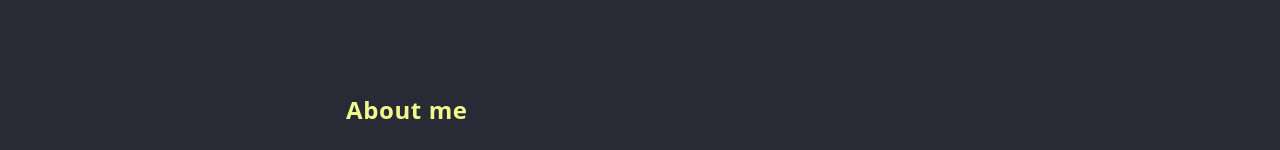
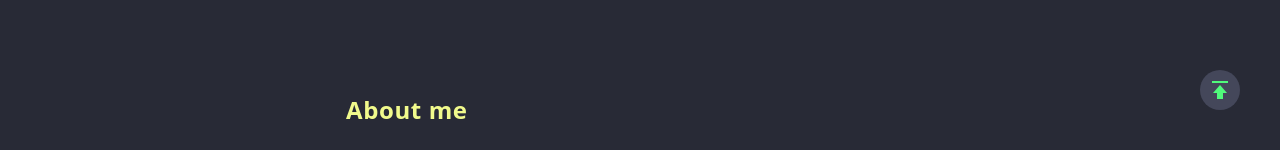
Before and after one commit to aliendro/portfolio, a React (Vite) app: page / in a window 1280 px wide. Shown: the part 650-800 px from the top of the page. Built offline with nearby package versions, Linux system fonts and the light colour scheme.

Commit message:
Add: go to the top button

```diff
--- a/src/components/content/Content.tsx
+++ b/src/components/content/Content.tsx
@@ -1,13 +1,19 @@
 import About from 'components/about/About';
 import Hero from 'components/hero/Hero';
 import Projects from 'components/projects/Projects';
+import GoTop from './GoTop';
+
+const styles = {
+  section: 'flex flex-col gap-40 mt-32 md:mt-40 justify-center w-full',
+};
 
 const Content = () => (
-  <div className="flex flex-col gap-40 mt-40 justify-center w-full">
+  <section className={styles.section}>
     <Hero />
     <About />
     <Projects />
-  </div>
+    <GoTop />
+  </section>
 );
 
 export default Content;
--- /dev/null
+++ b/src/components/content/GoTop.tsx
@@ -0,0 +1,39 @@
+import { Top } from 'assets';
+import { useEffect, useState } from 'react';
+
+const styles = {
+  button:
+    'bg-secondary w-10 h-10 rounded-full grid place-items-center fixed bottom-10 right-10 text-green transition-all duration-300',
+  icon: 'w-6 h-6',
+};
+
+const GoTop = () => {
+  const [goTopVisible, setGoTopVisible] = useState<boolean>(false);
+
+  const goTop = goTopVisible ? `${styles.button} bottom-10` : `${styles.button} -bottom-40`;
+
+  const handleScroll = () => {
+    if (window.scrollY > 100) {
+      setGoTopVisible(true);
+    } else {
+      setGoTopVisible(false);
+    }
+  };
+
+  useEffect(() => {
+    window.addEventListener('scroll', handleScroll);
+    return () => window.removeEventListener('scroll', handleScroll);
+  }, []);
+
+  return (
+    <button
+      type="button"
+      className={goTop}
+      onClick={() => window.scrollTo({ top: 0, behavior: 'smooth' })}
+    >
+      <Top className={styles.icon} />
+    </button>
+  );
+};
+
+export default GoTop;
```
